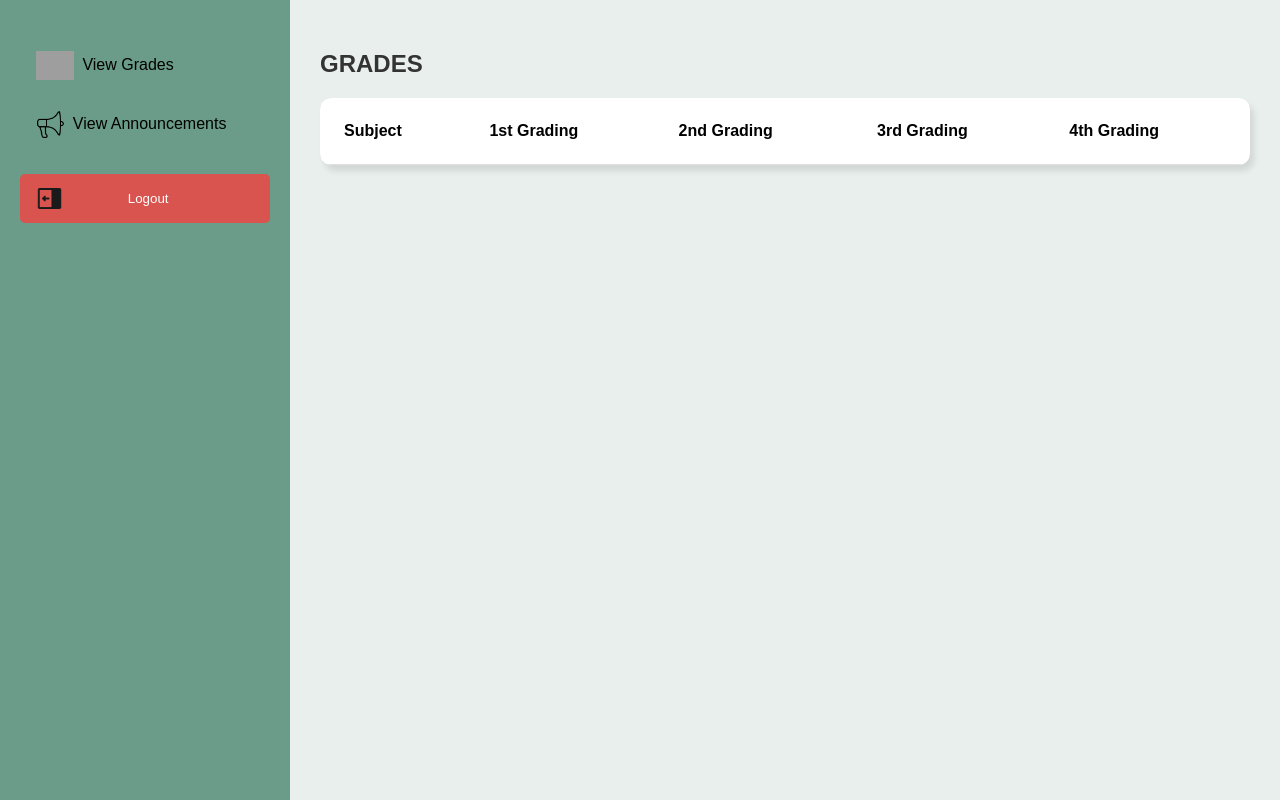
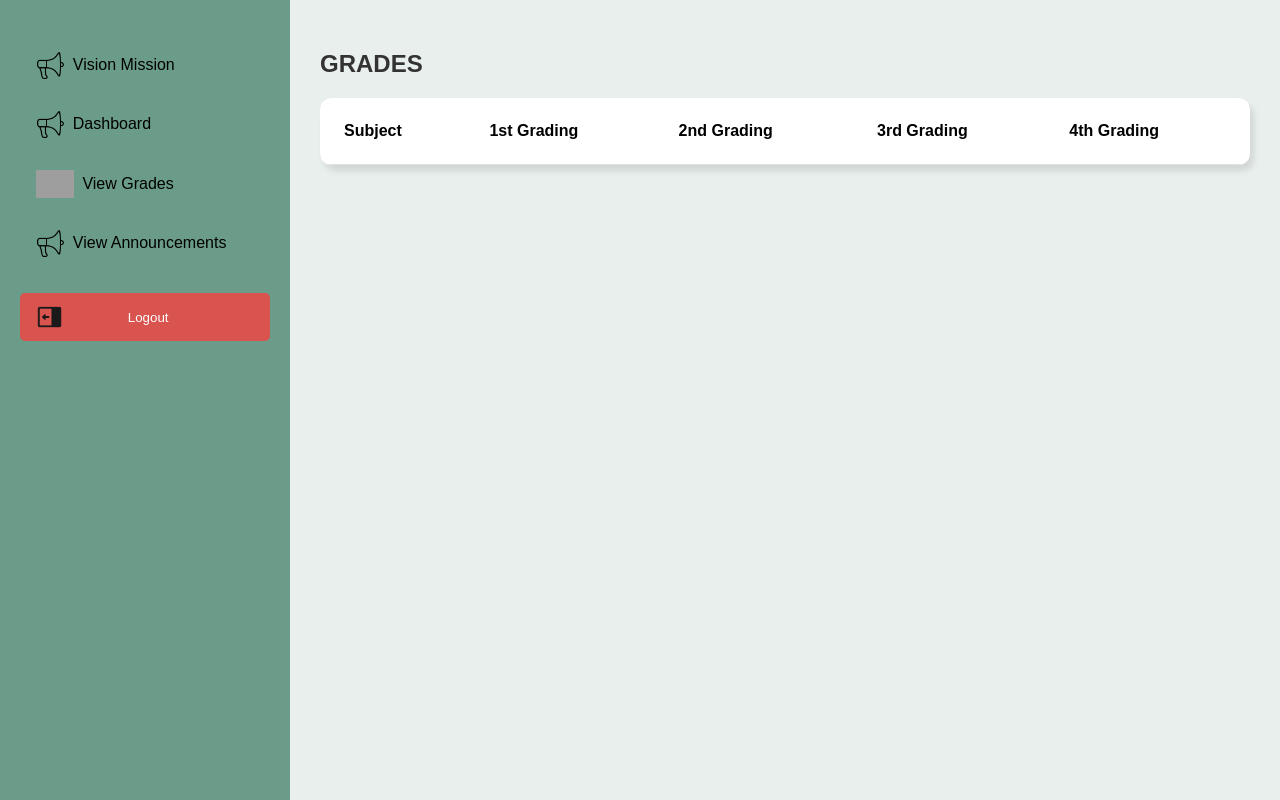
Before and after one commit to TheRealAngelo/GradeViewPortal, a PHP site: page /student/dashboard.php in a window 1280 px wide. Shown: the part 86-886 px from the top of the page. Run offline with PHP 8.4, Linux system fonts and the light colour scheme; the visitor is signed in with stand-in values (Sample User, id 1); data that the repository does not hold is empty; grey boxes are pictures that could not be loaded.

Commit message:
Sidebar and newfiles

```diff
--- a/src/student/sidebar.php
+++ b/src/student/sidebar.php
@@ -1,6 +1,8 @@
 <div class="sidebar">
     <div>
         <ul>
+            <li><a href="announcements.php"><img src="../../assets/icons/icons8-announcement-100.png">Vision Mission</a></li>
+            <li><a href="announcements.php"><img src="../../assets/icons/icons8-announcement-100.png">Dashboard</a></li>
             <li><a href="dashboard.php"><img src="../../assets/icons/icons8-assessment-100.png">View Grades</a></li>
             <li><a href="announcements.php"><img src="../../assets/icons/icons8-announcement-100.png">View Announcements</a></li>
         </ul>
```
Also changed, not shown: src/student/maindashboard.php (added).
